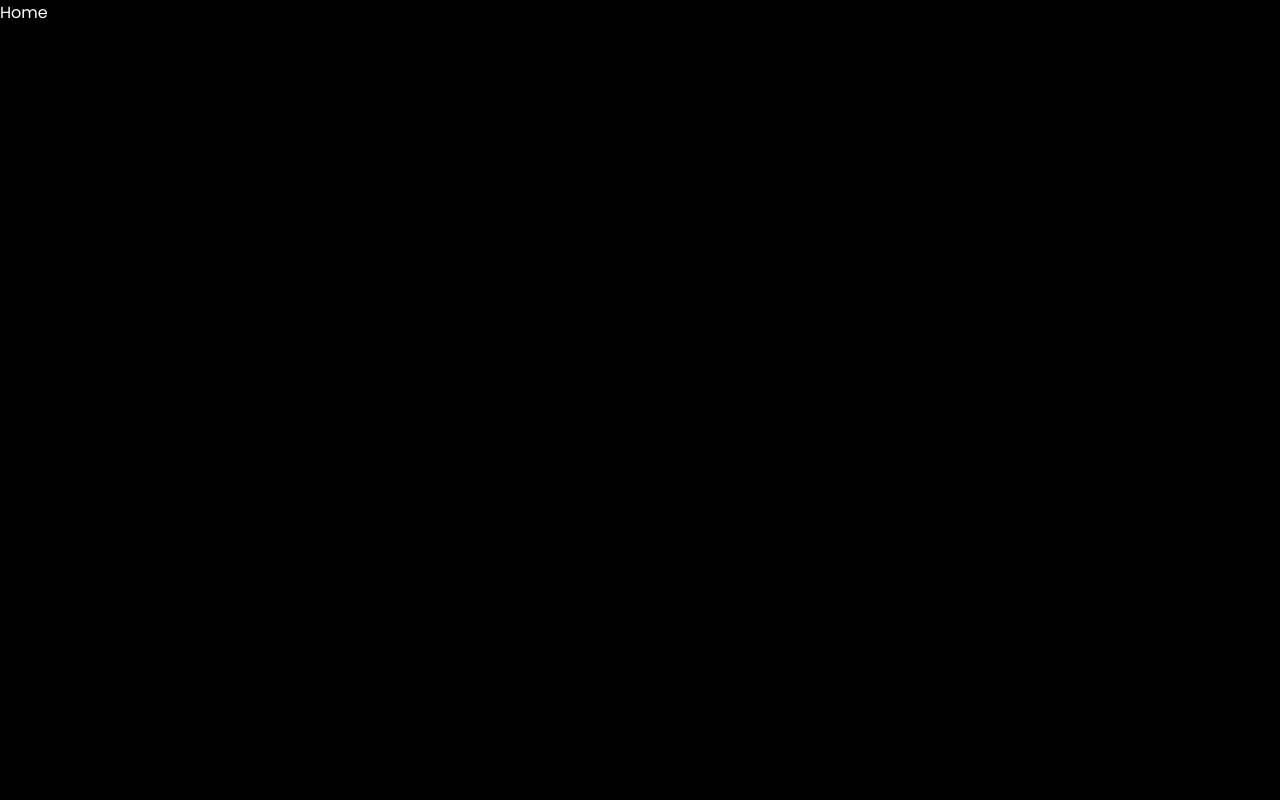
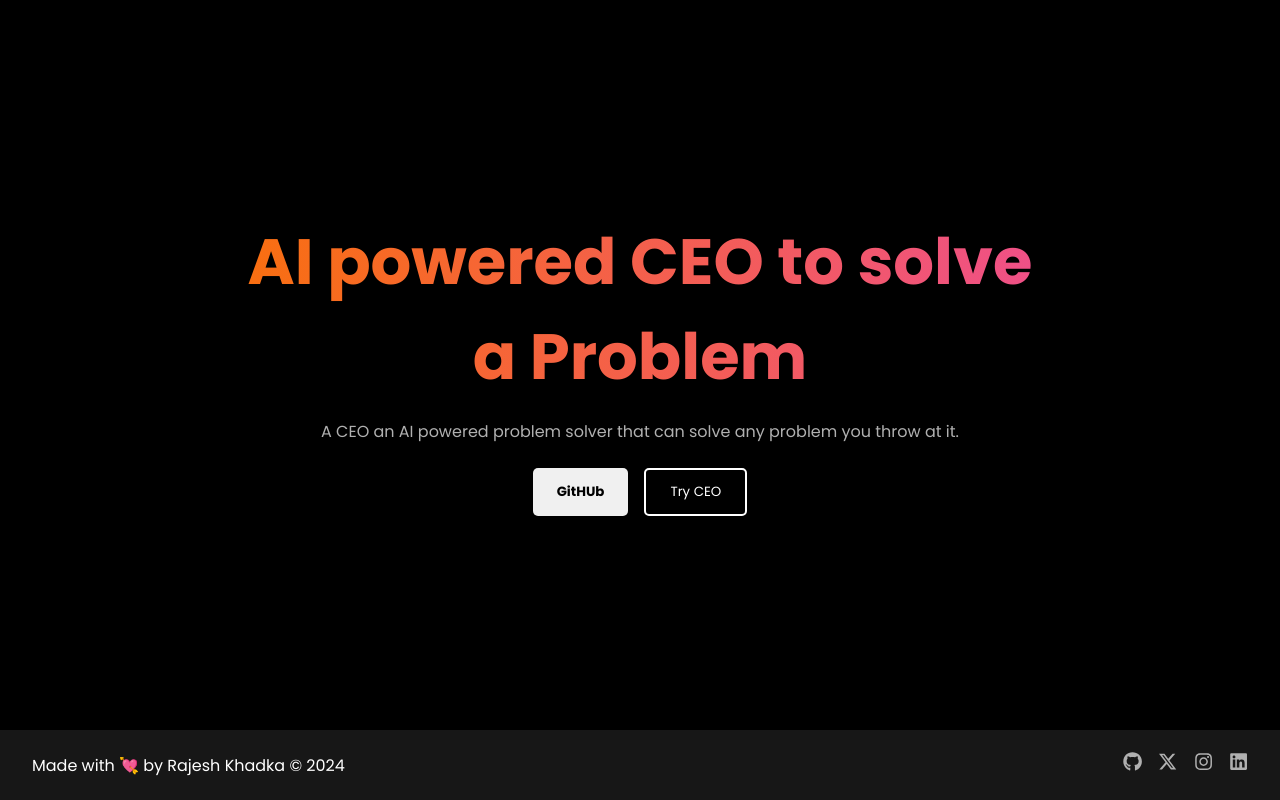
Before and after one commit to rajeshkhadka200/CEO, a React (Vite) app in the folder client/: page / in a window 1280 px wide. Built offline with nearby package versions, Linux system fonts and the light colour scheme.

Commit message:
production fix

```diff
--- /dev/null
+++ b/client/src/components/Footer.jsx
@@ -0,0 +1,51 @@
+import React from "react";
+import "../styles/footer.css";
+import { FaGithub } from "react-icons/fa6";
+import { FaLinkedin } from "react-icons/fa";
+import { FaInstagram } from "react-icons/fa";
+import { FaXTwitter } from "react-icons/fa6";
+
+const Footer = () => {
+  const year = new Date()?.getFullYear();
+  return (
+    <footer className="footer">
+      <div className="footer-left">
+        <p> Made with 💘 by Rajesh Khadka &copy; {year} </p>
+      </div>
+      <div className="footer-right">
+        <a
+          href="https://github.com/rajeshkhadka200"
+          target="_blank"
+          rel="noopener noreferrer"
+        >
+          <FaGithub />
+        </a>
+
+        <a
+          href="https://twitter.com/rajeshkhadka200"
+          target="_blank"
+          rel="noopener noreferrer"
+        >
+          <FaXTwitter />
+        </a>
+
+        <a
+          href="https://instagram.com/rajeshkhadka200"
+          target="_blank"
+          rel="noopener noreferrer"
+        >
+          <FaInstagram />
+        </a>
+        <a
+          href="https://linkedin.com"
+          target="_blank"
+          rel="noopener noreferrer"
+        >
+          <FaLinkedin />
+        </a>
+      </div>
+    </footer>
+  );
+};
+
+export default Footer;
--- a/client/src/pages/Ceo.jsx
+++ b/client/src/pages/Ceo.jsx
@@ -49,7 +49,7 @@ const Ceo = () => {
       }, 200);
 
       const response = await axios.post(
-        "http://localhost:5000/api/getdraw",
+        "https://ceo-ostl.onrender.com/api/getdraw",
         payload,
         {
           headers: {
--- a/client/src/pages/Home.jsx
+++ b/client/src/pages/Home.jsx
@@ -1,7 +1,25 @@
 import React from "react";
-
+import "../styles/hero.css";
+import Footer from "../components/Footer";
 const Home = () => {
-  return <div>Home</div>;
+  return (
+    <>
+      <section className="hero">
+        <div className="hero-content">
+          <h1>AI powered CEO to solve a Problem</h1>
+          <p>
+            A CEO an AI powered problem solver that can solve any problem you
+            throw at it.
+          </p>
+          <div className="hero-buttons">
+            <button className="btn-primary">GitHUb</button>
+            <button className="btn-secondary">Try CEO</button>
+          </div>
+        </div>
+      </section>
+      <Footer />
+    </>
+  );
 };
 
 export default Home;
--- /dev/null
+++ b/client/src/styles/footer.css
@@ -0,0 +1,43 @@
+.footer {
+  display: flex;
+  justify-content: space-between;
+  align-items: center;
+  height: 70px;
+  padding: 1rem 2rem;
+  background: #171717;
+  color: white;
+}
+
+.footer-left p {
+  /* font-size: 0.9rem; */
+  color: #fff;
+}
+
+.footer-right a {
+  color: #b0b0b0;
+  font-size: 1.2rem;
+  margin-left: 1rem;
+  text-decoration: none;
+  transition: color 0.3s ease;
+}
+
+.footer-right a:hover {
+  color: white;
+}
+
+/* Responsive Design */
+@media (max-width: 768px) {
+  .footer {
+    flex-direction: column;
+    text-align: center;
+  }
+
+  .footer-right {
+    margin-top: 1rem;
+  }
+
+  .footer-right a {
+    margin-left: 0.5rem;
+    margin-right: 0.5rem;
+  }
+}
--- /dev/null
+++ b/client/src/styles/hero.css
@@ -0,0 +1,123 @@
+.hero {
+  display: flex;
+  flex-wrap: wrap;
+  align-items: center;
+  justify-content: center;
+  padding: 2rem;
+  background: #000000;
+  color: white;
+  min-height: calc(100vh - 70px);
+}
+
+.hero-content {
+  flex: 1;
+  max-width: 800px;
+}
+
+.hero-content h1 {
+  background: linear-gradient(90deg, #f96f10, #ef5088);
+  -webkit-background-clip: text;
+  -webkit-text-fill-color: transparent;
+  font-size: 4rem;
+  margin-bottom: 1rem;
+  text-align: center;
+}
+
+.hero-content p {
+  font-size: 1rem;
+  margin-bottom: 1.5rem;
+  text-align: center;
+  line-height: 1.5;
+  color: #b0b0b0;
+}
+
+.hero-buttons {
+  display: flex;
+  justify-content: center;
+  gap: 1rem;
+}
+
+.btn-primary {
+  padding: 0.75rem 1.5rem;
+  border: none;
+  background-color: white;
+  color: black;
+  font-weight: bold;
+  border-radius: 5px;
+  cursor: pointer;
+  transition: background-color 0.3s ease;
+}
+.btn-primary::before {
+  content: "";
+  position: absolute;
+  inset: 0;
+  transform: translate3d(0, 0, -1px);
+  background: conic-gradient(
+    from 90deg at 40% -25%,
+    #ffd700,
+    #f79d03,
+    #ee6907,
+    #e6390a,
+    #de0d0d,
+    #d61039,
+    #cf1261,
+    #c71585,
+    #cf1261,
+    #d61039,
+    #de0d0d,
+    #ee6907,
+    #f79d03,
+    #ffd700,
+    #ffd700,
+    #ffd700
+  );
+  filter: blur(10px);
+  clip-path: polygon(
+    -100vmax -100vmax,
+    100vmax -100vmax,
+    100vmax 100vmax,
+    -100vmax 100vmax,
+    -100vmax -100vmax,
+    0 0,
+    0 100%,
+    100% 100%,
+    100% 0,
+    0 0
+  );
+}
+
+.btn-primary:hover {
+  background-color: #f0f0f0;
+}
+
+.btn-secondary {
+  padding: 0.75rem 1.5rem;
+  border: 2px solid white;
+  background-color: transparent;
+  color: white;
+  border-radius: 5px;
+  cursor: pointer;
+  transition: background-color 0.3s ease, color 0.3s ease;
+}
+
+.btn-secondary:hover {
+  background-color: white;
+  color: black;
+}
+
+/* Responsive Design */
+@media (max-width: 768px) {
+  .hero {
+    flex-direction: column;
+    text-align: center;
+  }
+
+  .hero-content {
+    flex: none;
+    max-width: 100%;
+  }
+
+  .hero-content {
+    margin-bottom: 2rem;
+  }
+}
```
Also changed, not shown: 1 other file (tests, documents, lock files or other folders).
